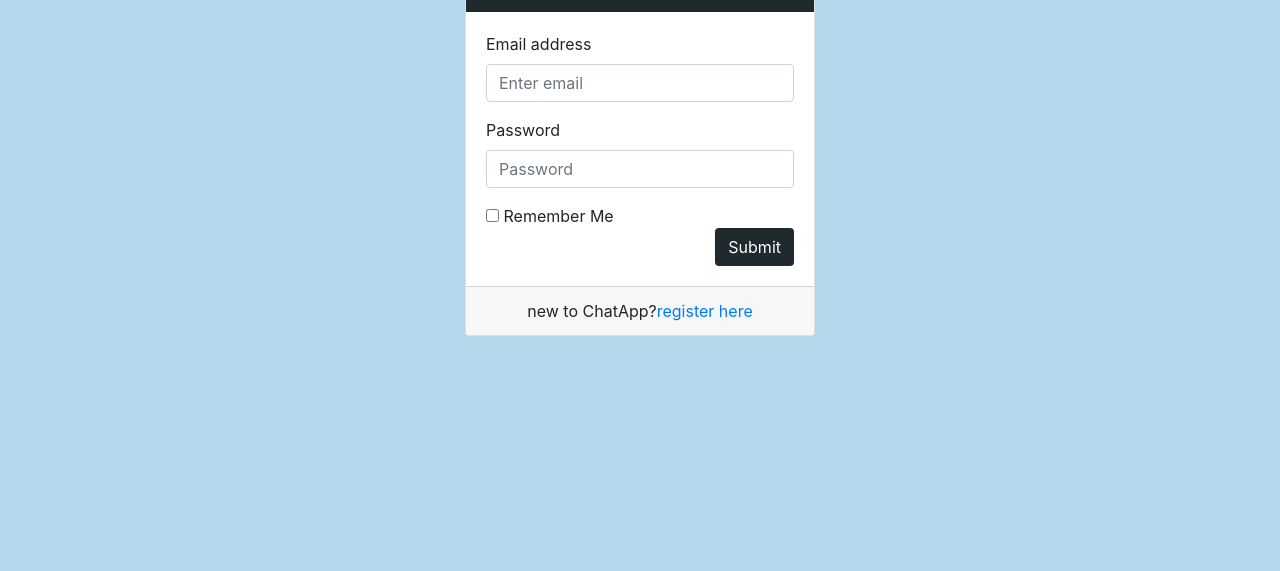
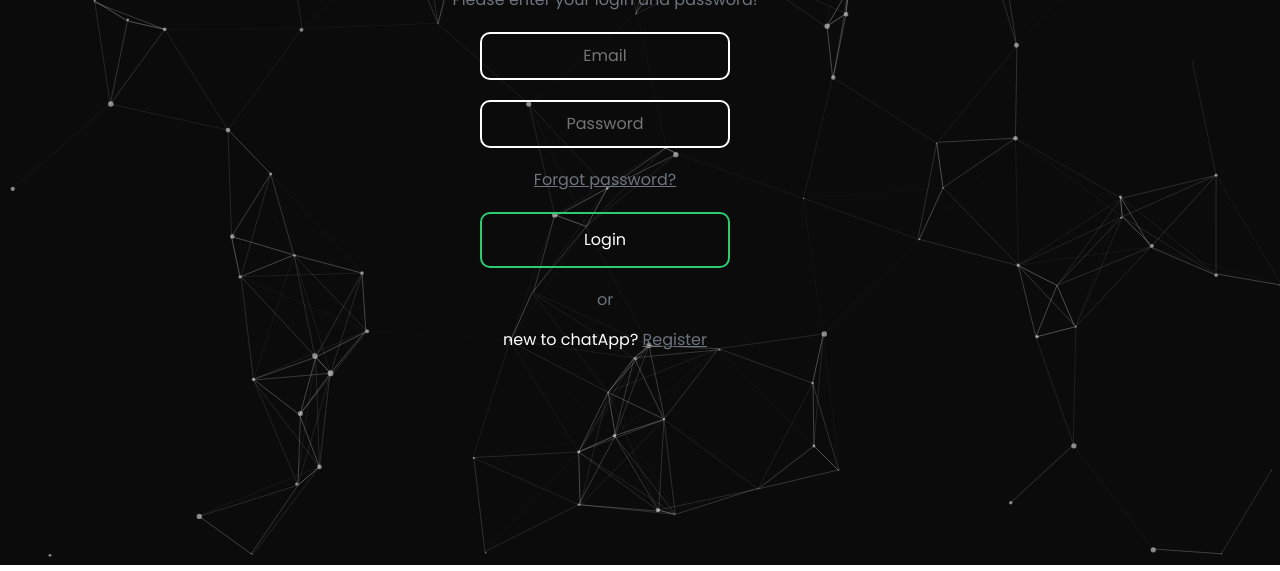
Before and after one commit to madhav5225/WorkSpace, a website: page client/home.html in a window 1280 px wide. Shown: the part 235-806 px from the top of the page. Drawn offline with nearby package versions, Linux system fonts and the light colour scheme.

Commit message:
modification in ui

```diff
--- a/client/CSS/style.css
+++ b/client/CSS/style.css
@@ -1,32 +1,197 @@
-
-.primary-background{
-    background-color: #b3d8ec;
+@import url('https://fonts.googleapis.com/css2?family=Poppins&display=swap');
+body {
+    margin: 0;
+    padding: 0;
+    font-family: 'Poppins', sans-serif;
 }
-.nav-background{
-    background-color: #293942;
+.navbar{
+    font-family: 'Poppins', sans-serif;
 }
 
-
-.message-box{
-
-    font-size: medium;
-    background-color: #b3d8ec;
-    padding: 1rem;
-    border-radius: 10px;
-    padding-bottom: 2rem;
-    max-width: 20rem;
-    margin-top: 1rem;
+.card-body{
+    height: 25rem;
+    overflow: hidden;
+    overflow-y: auto;
 }
 
-.left
-{
+.left {
     float: left;
     clear: both;
     border-top-left-radius: 0px;
 }
-.right
-{
+
+.right {
     float: right;
     clear: both;
     border-top-right-radius: 0px;
 }
+
+.form-box {
+    width: 500px;
+    padding: 40px;
+    position: absolute;
+    top: 50%;
+    left: 50%;
+    text-align: center;
+    font-family: 'Poppins', sans-serif;
+    transition: 0.25s;
+    margin-top: 70px
+}
+
+.form-box input[type="text"],
+.form-box input[type="password"] {
+    border: 0;
+    background: none;
+    display: block;
+    margin: 20px auto;
+    text-align: center;
+    border: 2px solid #ffffff;
+    padding: 10px 10px;
+    width: 250px;
+    outline: none;
+    color: white;
+    border-radius: 10px;
+    transition: 0.25s
+}
+
+.form-box h1 {
+    color: white;
+    text-transform: uppercase;
+    font-weight: 500
+}
+
+.form-box input[type="text"]:focus,
+.form-box input[type="password"]:focus {
+    width: 300px;
+    border-color: #2ecc71
+}
+
+.form-box button[type="submit"] {
+    border: 0;
+    background: none;
+    display: block;
+    margin: 20px auto;
+    text-align: center;
+    border: 2px solid #2ecc71;
+    padding: 14px 40px;
+    outline: none;
+    width: 250px;
+    color: white;
+    border-radius: 10px;
+    transition: 0.25s;
+    cursor: pointer
+}
+
+.form-box button[type="submit"]:hover {
+    background: #2ecc71
+}
+
+.forgot {
+    text-decoration: underline
+}
+
+
+/* ---- particles.js container ---- */
+
+#particles-js {
+    position: absolute;
+    width: 100%;
+    height: 100%;
+    background-color: #0b0b0c;
+    background-image: url("");
+    background-repeat: no-repeat;
+    background-size: 20%;
+    background-position: 50% 50%;
+}
+
+
+/* ---- stats.js ---- */
+
+.count-particles {
+    background: #000022;
+    position: absolute;
+    top: 48px;
+    left: 0;
+    width: 80px;
+    color: #13e8e9;
+    font-size: 0.8em;
+    text-align: left;
+    text-indent: 4px;
+    line-height: 14px;
+    padding-bottom: 2px;
+    font-family: Helvetica, Arial, sans-serif;
+    font-weight: bold;
+}
+
+.js-count-particles {
+    font-size: 1.1em;
+}
+
+
+
+/* social login  */
+
+/*
+ul.social-network {
+    list-style: none;
+    display: inline;
+    margin-left: 0 !important;
+    padding: 0
+}
+
+ul.social-network li {
+    display: inline;
+    margin: 0 5px
+}
+
+.social-network a.icoFacebook:hover {
+    background-color: #3B5998
+}
+
+.social-network a.icoTwitter:hover {
+    background-color: #33ccff
+}
+
+.social-network a.icoGoogle:hover {
+    background-color: #BD3518
+}
+
+.social-network a.icoFacebook:hover i,
+.social-network a.icoTwitter:hover i,
+.social-network a.icoGoogle:hover i {
+    color: #fff
+}
+
+a.socialIcon:hover,
+.socialHoverClass {
+    color: #44BCDD
+}
+
+.social-circle li a {
+    display: inline-block;
+    position: relative;
+    margin: 0 auto 0 auto;
+    border-radius: 50%;
+    text-align: center;
+    width: 50px;
+    height: 50px;
+    font-size: 20px
+}
+
+.social-circle li i {
+    margin: 0;
+    line-height: 50px;
+    text-align: center
+}
+
+.social-circle li a:hover i,
+.triggeredHover {
+    transform: rotate(360deg);
+    transition: all 0.2s
+}
+
+.social-circle i {
+    color: #fff;
+    transition: all 0.8s;
+    transition: all 0.8s
+} */
--- a/client/home.html
+++ b/client/home.html
@@ -5,16 +5,19 @@
     <title>ChatApp</title>
     <!--css-->
     <link rel="stylesheet" href="CSS/style.css" type="text/css">
+    <link rel="icon" href="resources/sent-mail.svg">
     <link rel="stylesheet" href="https://cdnjs.cloudflare.com/ajax/libs/font-awesome/4.7.0/css/font-awesome.min.css">
     <link rel="stylesheet" href="https://maxcdn.bootstrapcdn.com/bootstrap/4.0.0/css/bootstrap.min.css"
         integrity="sha384-Gn5384xqQ1aoWXA+058RXPxPg6fy4IWvTNh0E263XmFcJlSAwiGgFAW/dAiS6JXm" crossorigin="anonymous">
+    <link href='https://use.fontawesome.com/releases/v5.8.1/css/all.css'>
 
 
 </head>
 
-<body class="primary-background">
+<body>
+    <div id="particles-js"></div>
 
-    <nav class="navbar navbar-expand-lg navbar-dark nav-background">
+    <nav class="navbar navbar-expand-lg navbar-dark">
 
         <a class="navbar-brand " href="#"> <span class="fa fa-paper-plane-o"></span> ChatApp</a>
         <!-- <button class="navbar-toggler" type="button" data-toggle="collapse" data-target="#navbarSupportedContent"
@@ -42,94 +45,68 @@
         </div>
     </nav>
 
-    <main class="d-flex align-items-center primary-background" style="height: 80vh">
+    <main class="d-flex align-items-center">
 
         <div class="container">
-
             <div class="row">
-                <div class="col-md-4 offset-md-4">
-                    <div class="card" id="login_card">
-                        <div class="card-header text-white " style="background: #20292e">
-                            <p>Login to ChatApp</p>
-                        </div>
-                        <div class="card-body">
-                            <form onsubmit="loginRequest(event.preventDefault())">
-                                <div class="form-group">
-                                    <label for="email">Email address</label>
-                                    <input type="email" class="form-control" id="email_login"
-                                        aria-describedby="email_field" placeholder="Enter email">
-                                </div>
-                                <div class="form-group">
-                                    <label for="password">Password</label>
-                                    <input type="password" class="form-control" id="password_login"
-                                        placeholder="Password">
-                                </div>
-                                <input type="checkbox" id="rem_login" value="true"> Remember Me
-                                <div >
-                                    <button type="submit" class="btn text-white float-right"
-                                        style="background: #20292e">Submit</button>
-                                </div>
-                            </form>
-                        </div>
-                        <div class="card-footer ">
-                            <div class="d-flex justify-content-center">
-                                new to ChatApp? <a href="javascript:;" onclick="registerToggle()"> register here</a>
-                            </div>
-                        </div>
-                    </div>
-                    <div class="card" style="display: none;" id="register_card">
-                        <div class="card-header text-white " style="background: #20292e">
-                            <p>Register to ChatApp</p>
-                        </div>
-                        <div class="card-body">
-                            <form onsubmit="registerRequest(event.preventDefault())">
-                                <div class="form-group">
-                                    <label for="name">Name</label>
-                                    <input type="text" class="form-control" id="name_reg"
-                                        aria-describedby="name_field" placeholder="Enter name">
-                                </div>
-                                <div class="form-group">
-                                    <label for="email">Email address</label>
-                                    <input type="email" class="form-control" id="email_reg"
-                                        aria-describedby="emailHelp" placeholder="Enter email">
-                                </div>
-                                <div class="form-group">
-                                    <label for="password">Password</label>
-                                    <input type="password" class="form-control" id="password_reg"
-                                        placeholder="Password">
-                                </div>
-                                <div> <button type="submit" class="btn text-white float-right"
-                                        style="background: #20292e">Submit</button>
-                                </div>
-
-                            </form>
-                        </div>
-                        <div class="card-footer ">
-                            <div class="d-flex justify-content-center">
-                                Already a member?<a href="javascript:;" onclick="loginToggle()"> login here</a>
-                            </div>
-                        </div>
-                    </div>
+                <div class="col-md-6" id="login_card">
+                    <form class="form-box" onsubmit="loginRequest(event.preventDefault())">
+                        <h1>Login</h1>
+                        <p class="text-muted"> Please enter your login and password!</p>
+                        <input type="text" name="email" id="email_login" placeholder="Email">
+                        <input type="password" id="password_login" name="password" placeholder="Password">
+                        <a class="forgot text-muted" href="#">Forgot password?</a>
+                        <button type="submit">Login</button>
+                        <p class="text-muted">or</p>
+                        <p class="text-white">new to chatApp? <a class="forgot text-muted" href="#" onclick="registerToggle(event.preventDefault())">Register</a></p>
+                        <!-- social login -->
+                        <!-- <div class="col-md-12">
+                                <ul class="social-network social-circle">
+                                    <li><a href="#" class="icoFacebook" title="Facebook"><i class="fab fa-facebook-f"></i></a></li>
+                                    <li><a href="#" class="icoTwitter" title="Twitter"><i class="fab fa-twitter"></i></a></li>
+                                    <li><a href="#" class="icoGoogle" title="Google +"><i class="fab fa-google-plus"></i></a></li>
+                                </ul>
+                            </div> -->
+                    </form>
+                </div>
+                <div class="col-md-6" id="register_card" style="display: none;">
+                    <form class="form-box" onsubmit="registerRequest(event.preventDefault())">
+                        <h1>Register</h1>
+                        <p class="text-muted"> Please enter your details!</p>
+                        <input type="text"  id="name_reg" name="name" placeholder="Name">
+                        <input type="text" id="email_reg" name="email" placeholder="Email">
+                        <input type="password" id="password_reg" name="password" placeholder="Password">
+                        <a class="forgot text-muted" href="#">terms and conditions</a>
+                        <button type="submit">Register</button>
+                        <p class="text-muted">or</p>
+                        <p class="text-white">Already a user! <a class="forgot text-muted" href="#" onclick="loginToggle(event.preventDefault())">Login</a></p>
+                        <!-- social login -->
+                        <!-- <div class="col-md-12">
+                                <ul class="social-network social-circle">
+                                    <li><a href="#" class="icoFacebook" title="Facebook"><i class="fab fa-facebook-f"></i></a></li>
+                                    <li><a href="#" class="icoTwitter" title="Twitter"><i class="fab fa-twitter"></i></a></li>
+                                    <li><a href="#" class="icoGoogle" title="Google +"><i class="fab fa-google-plus"></i></a></li>
+                                </ul>
+                            </div> -->
+                    </form>
                 </div>
             </div>
-
         </div>
 
     </main>
 
     <!--script-->
     <script src="https://code.jquery.com/jquery-3.4.1.min.js"></script>
-    <script src="https://cdnjs.cloudflare.com/ajax/libs/popper.js/1.12.9/umd/popper.min.js"
-        integrity="sha384-ApNbgh9B+Y1QKtv3Rn7W3mgPxhU9K/ScQsAP7hUibX39j7fakFPskvXusvfa0b4Q"
-        crossorigin="anonymous"></script>
-    <script src="https://maxcdn.bootstrapcdn.com/bootstrap/4.0.0/js/bootstrap.min.js"
-        integrity="sha384-JZR6Spejh4U02d8jOt6vLEHfe/JQGiRRSQQxSfFWpi1MquVdAyjUar5+76PVCmYl"
-        crossorigin="anonymous"></script>
+    <script src="https://cdnjs.cloudflare.com/ajax/libs/popper.js/1.12.9/umd/popper.min.js"></script>
+    <script src="https://maxcdn.bootstrapcdn.com/bootstrap/4.0.0/js/bootstrap.min.js"></script>
+
+    <script src="http://cdn.jsdelivr.net/particles.js/2.0.0/particles.min.js"></script>
+
+    <script src="./js/particles.js"></script>
     <script src="./js/cookie.js"></script>
     <script src="./js/login.js"></script>
     <script src="./js/register.js"></script>
     <script>
-
         function registerToggle() {
             $('#register_card').show();
             $('#login_card').hide();
--- /dev/null
+++ b/client/js/particles.js
@@ -0,0 +1,55 @@
+particlesJS("particles-js", {
+  particles: {
+    number: { value: 80, density: { enable: true, value_area: 800 } },
+    color: { value: "#ffffff" },
+    shape: {
+      type: "circle",
+      stroke: { width: 0, color: "#000000" },
+      polygon: { nb_sides: 5 },
+      image: { src: "img/github.svg", width: 100, height: 100 }
+    },
+    opacity: {
+      value: 0.5,
+      random: false,
+      anim: { enable: false, speed: 1, opacity_min: 0.1, sync: false }
+    },
+    size: {
+      value: 3,
+      random: true,
+      anim: { enable: false, speed: 40, size_min: 0.1, sync: false }
+    },
+    line_linked: {
+      enable: true,
+      distance: 150,
+      color: "#ffffff",
+      opacity: 0.4,
+      width: 1
+    },
+    move: {
+      enable: true,
+      speed: 6,
+      direction: "none",
+      random: false,
+      straight: false,
+      out_mode: "out",
+      bounce: false,
+      attract: { enable: false, rotateX: 600, rotateY: 1200 }
+    }
+  },
+  interactivity: {
+    detect_on: "canvas",
+    events: {
+      onhover: { enable: true, mode: "grab" },
+      onclick: { enable: false, mode: "push" },
+      resize: true
+    },
+    modes: {
+      grab: { distance: 400, line_linked: { opacity: 1 } },
+      bubble: { distance: 400, size: 40, duration: 2, opacity: 8, speed: 3 },
+      repulse: { distance: 200, duration: 0.4 },
+      push: { particles_nb: 4 },
+      remove: { particles_nb: 2 }
+    }
+  },
+  retina_detect: true
+});
--- a/package.json
+++ b/package.json
@@ -27,6 +27,7 @@
     "fs": "0.0.1-security",
     "http": "0.0.1-security",
     "mongoose": "^5.11.13",
+    "particles.js": "^2.0.0",
     "socket.io": "^3.1.0"
   }
 }
```
Also changed, not shown: client/dashboard.html (+21 -15 lines), client/js/script.js (+5 -3 lines), client/js/cookie.js (indentation only), client/resources/sent-mail.svg (added), 1 other file.
